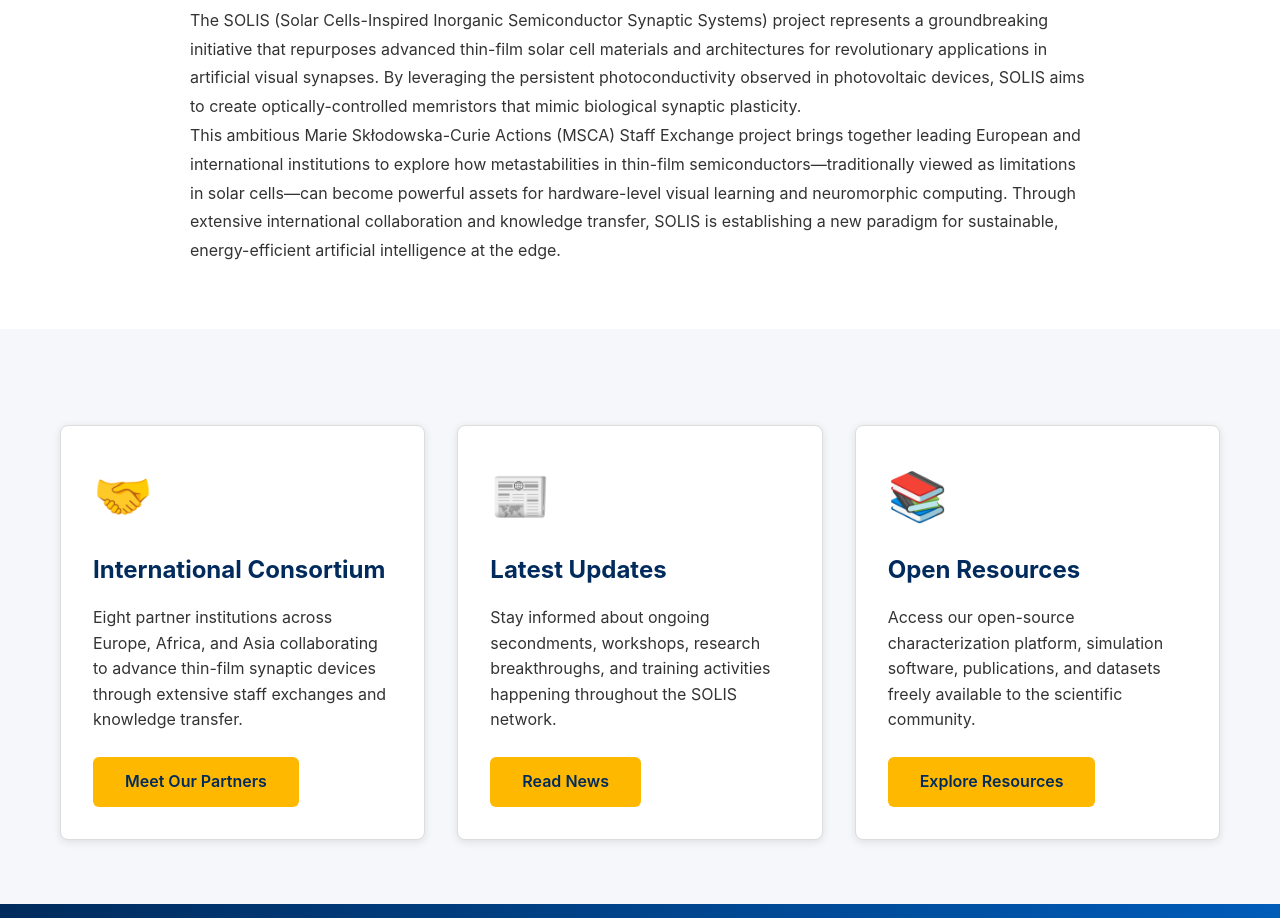
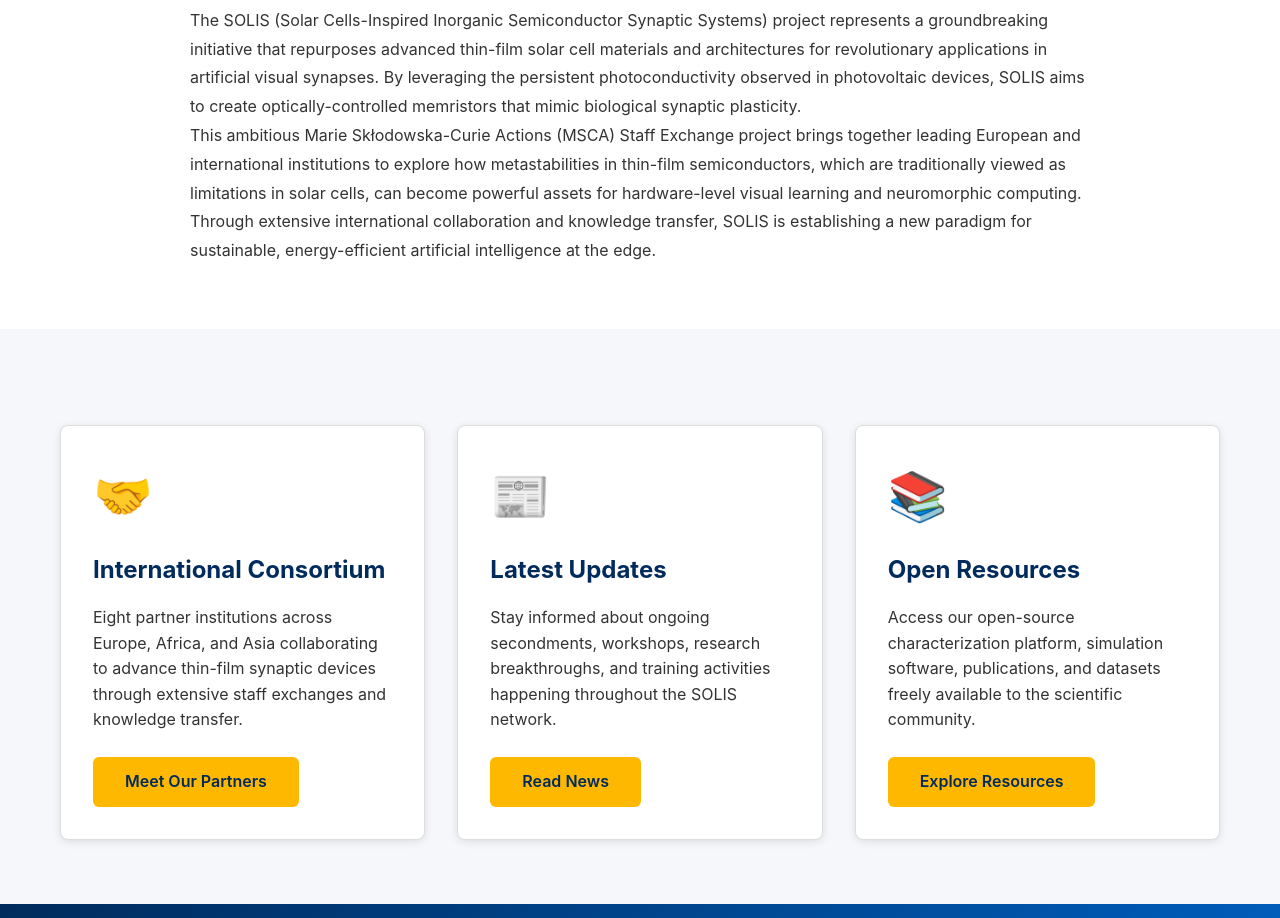
Before and after one commit to SOLIS-project/SOLIS_WEB, a plain HTML site: page index.html in a window 1280 px wide. Shown: the part 900-1818 px from the top of the page. Drawn offline with Linux system fonts and the light colour scheme.

Commit message:
Improve sentence structure in project description
Rephrase sentence for clarity and readability.

```diff
--- a/index.html
+++ b/index.html
@@ -59,7 +59,7 @@
         </p>
 
         <p>
-          This ambitious Marie Skłodowska-Curie Actions (MSCA) Staff Exchange project brings together leading European and international institutions to explore how metastabilities in thin-film semiconductors—traditionally viewed as limitations in solar cells—can become powerful assets for hardware-level visual learning and neuromorphic computing. Through extensive international collaboration and knowledge transfer, SOLIS is establishing a new paradigm for sustainable, energy-efficient artificial intelligence at the edge.
+          This ambitious Marie Skłodowska-Curie Actions (MSCA) Staff Exchange project brings together leading European and international institutions to explore how metastabilities in thin-film semiconductors, which are traditionally viewed as limitations in solar cells, can become powerful assets for hardware-level visual learning and neuromorphic computing. Through extensive international collaboration and knowledge transfer, SOLIS is establishing a new paradigm for sustainable, energy-efficient artificial intelligence at the edge.
         </p>
       </div>
     </div>
```
